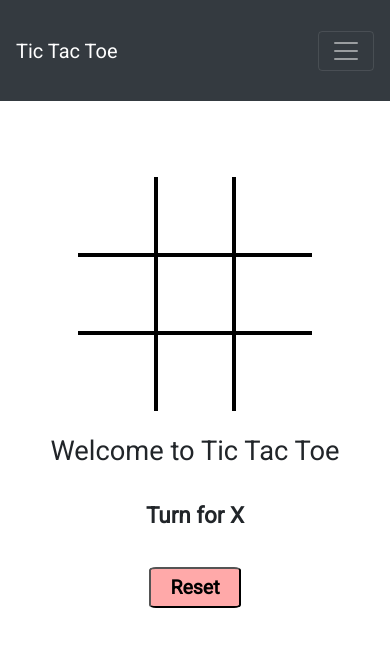
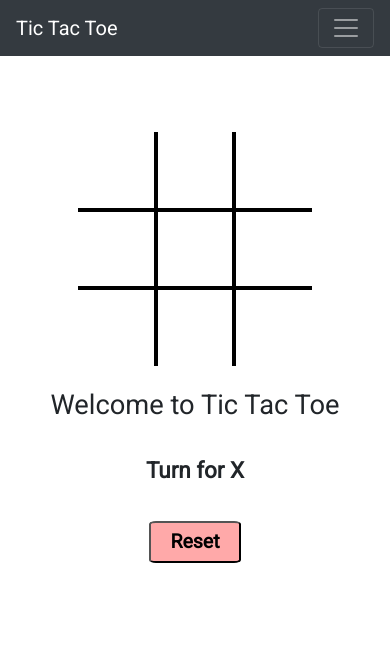
Before and after one commit to ankitbanerjee0211/Tic-Tac-Toe, a plain HTML site: page index.html in a window 390 px wide. Drawn offline with nearby package versions, Linux system fonts and the light colour scheme.

```diff
--- a/style.css
+++ b/style.css
@@ -81,11 +81,6 @@
 
 
 @media screen and (max-width: 600px){
-    nav{
-        height: 12vh;
-        font-size: 9vw;
-        padding: 0 0 0 5vw;
-    }
     .gameBoxContainer{
         display: grid;
         grid-template-rows: repeat(3, 20vw);
```
Also changed, not shown: script2.js (+6 -2 lines).
